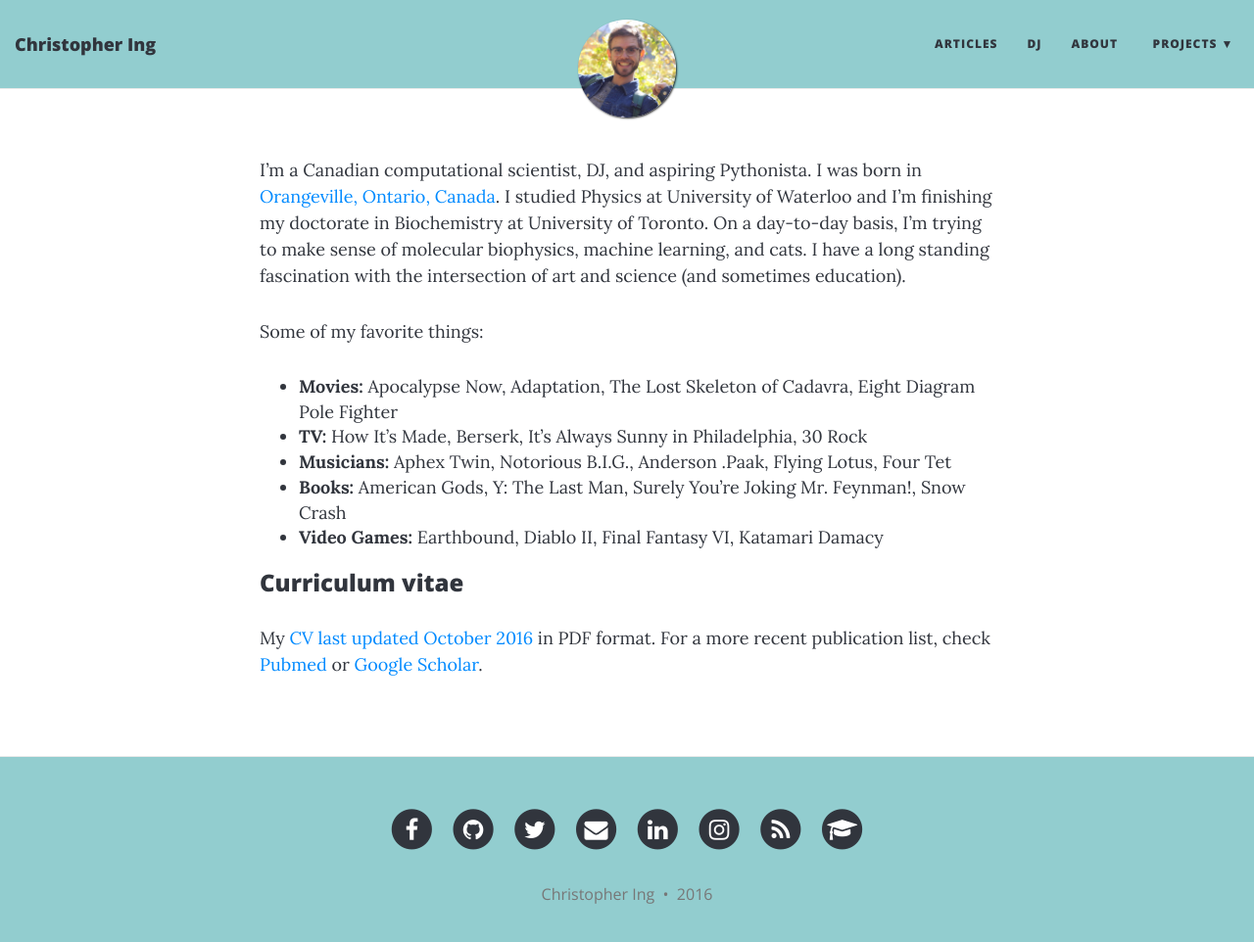
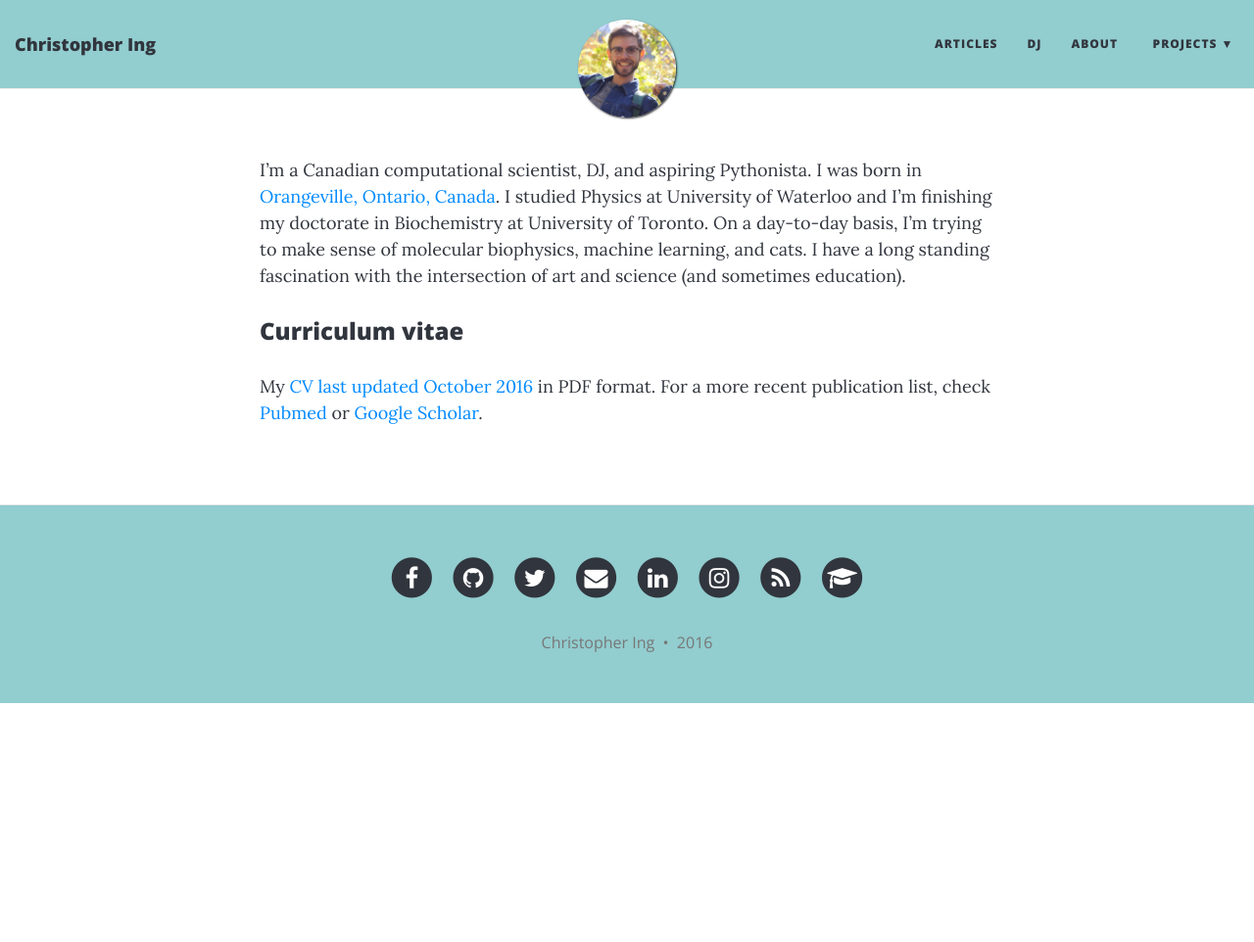
Before and after one commit to cing/cing.github.io, a Jekyll site: the page built from about.md, in a window 1280 px wide and 975 px high. Shown: the top 962 px of the window at 98% size. Built offline with Jekyll 4.4.1, drawn with Linux system fonts in a browser that asks for light colours; nearby versions of some CDN libraries.

Commit message:
Removed favourite things, kinda cheesy!

```diff
--- a/about.md
+++ b/about.md
@@ -4,14 +4,6 @@ layout: page
 
 I'm a Canadian computational scientist, DJ, and aspiring Pythonista. I was born in [Orangeville, Ontario, Canada](https://en.wikipedia.org/wiki/Orangeville,_Ontario). I studied Physics at University of Waterloo and I'm finishing my doctorate in Biochemistry at University of Toronto. On a day-to-day basis, I'm trying to make sense of molecular biophysics, machine learning, and cats. I have a long standing fascination with the intersection of art and science (and sometimes education).
 
-Some of my favorite things:
-
-* **Movies:** Apocalypse Now, Adaptation, The Lost Skeleton of Cadavra, Eight Diagram Pole Fighter
-* **TV:** How It's Made, Berserk, It's Always Sunny in Philadelphia, 30 Rock
-* **Musicians:** Aphex Twin, Notorious B.I.G., Anderson .Paak, Flying Lotus, Four Tet
-* **Books:** American Gods, Y: The Last Man, Surely You're Joking Mr. Feynman!, Snow Crash
-* **Video Games:** Earthbound, Diablo II, Final Fantasy VI, Katamari Damacy
-
 ### Curriculum vitae
 
 My [CV last updated October 2016](/attachments/cv.pdf) in PDF format. For a more recent publication list, check [Pubmed](https://www.ncbi.nlm.nih.gov/pubmed/?term=Ing+Christopher%5BAuthor%5D) or [Google Scholar](https://scholar.google.ca/citations?user=3B0r6EsAAAAJ&hl=en).
```
